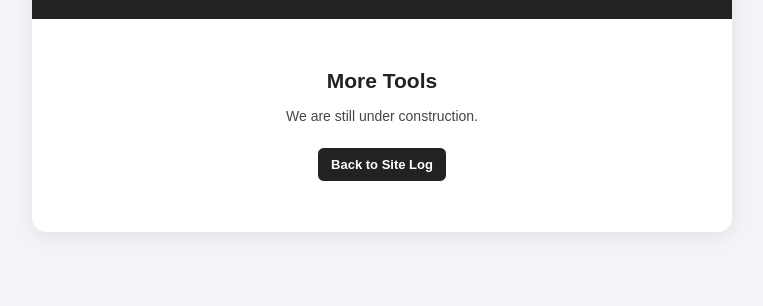
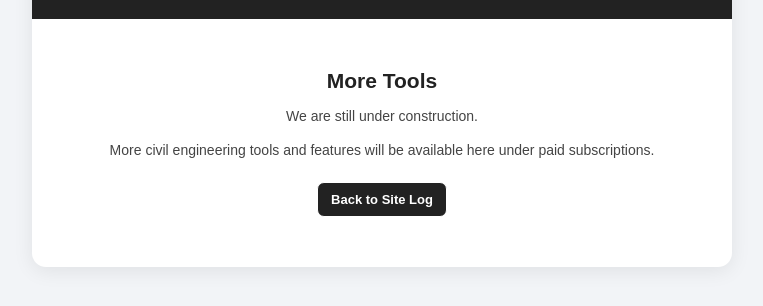
Before and after one commit to IsuruUthpalaBandara/CivilBench, a website: page index.html in a window 1280 px wide. Both pictures are taken after a click on the button "More Tools". Shown: the part 122-428 px from the top of the page, without its empty margins (258-1021 px from the left). Drawn offline with nearby package versions, Linux system fonts and the light colour scheme.

```diff
--- a/index.html
+++ b/index.html
@@ -68,7 +68,7 @@
 <div class="info-page tools-page" id="toolsPage">
 <h2>More Tools</h2>
 <p>We are still under construction.</p>
-
+<p>More civil engineering tools and features will be available here under paid subscriptions.</p>
 <button type="button" class="header-btn back-btn" id="toolsBackBtn">Back to Site Log</button>
 </div>
 
```
